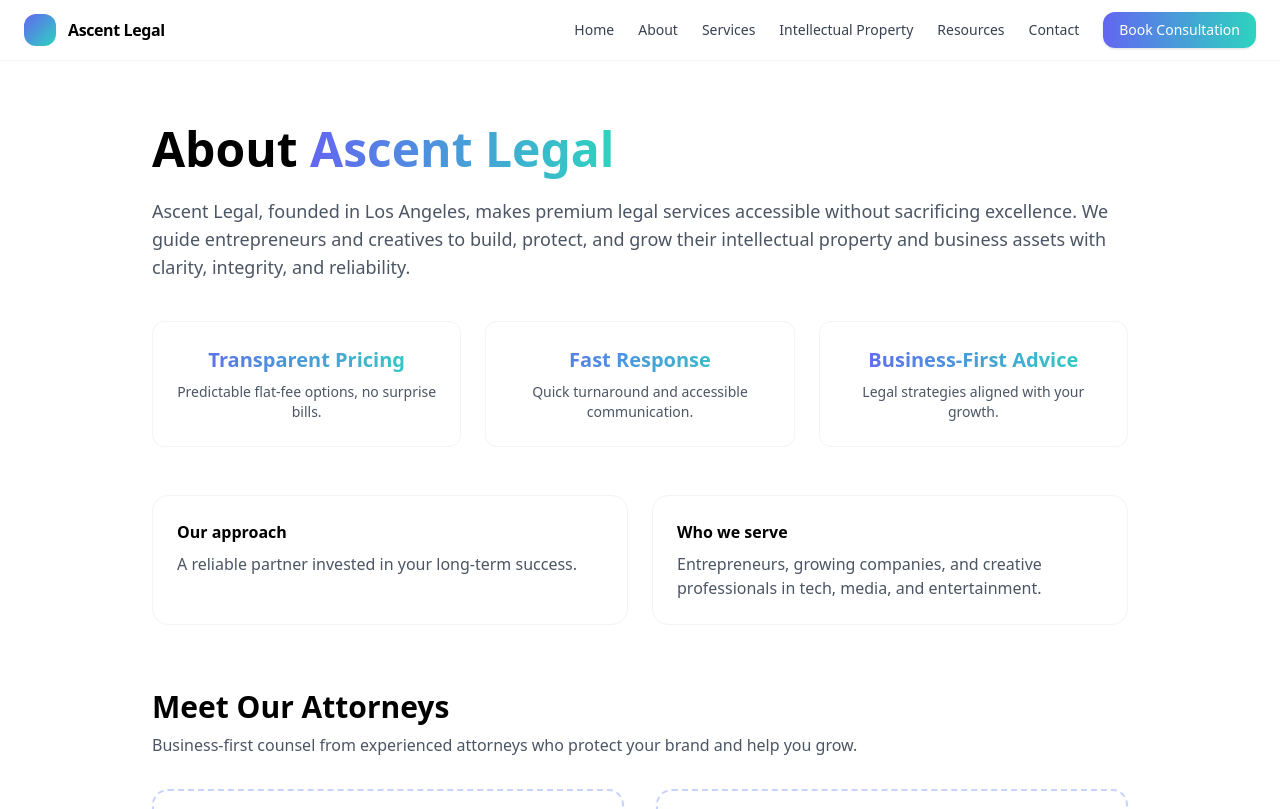
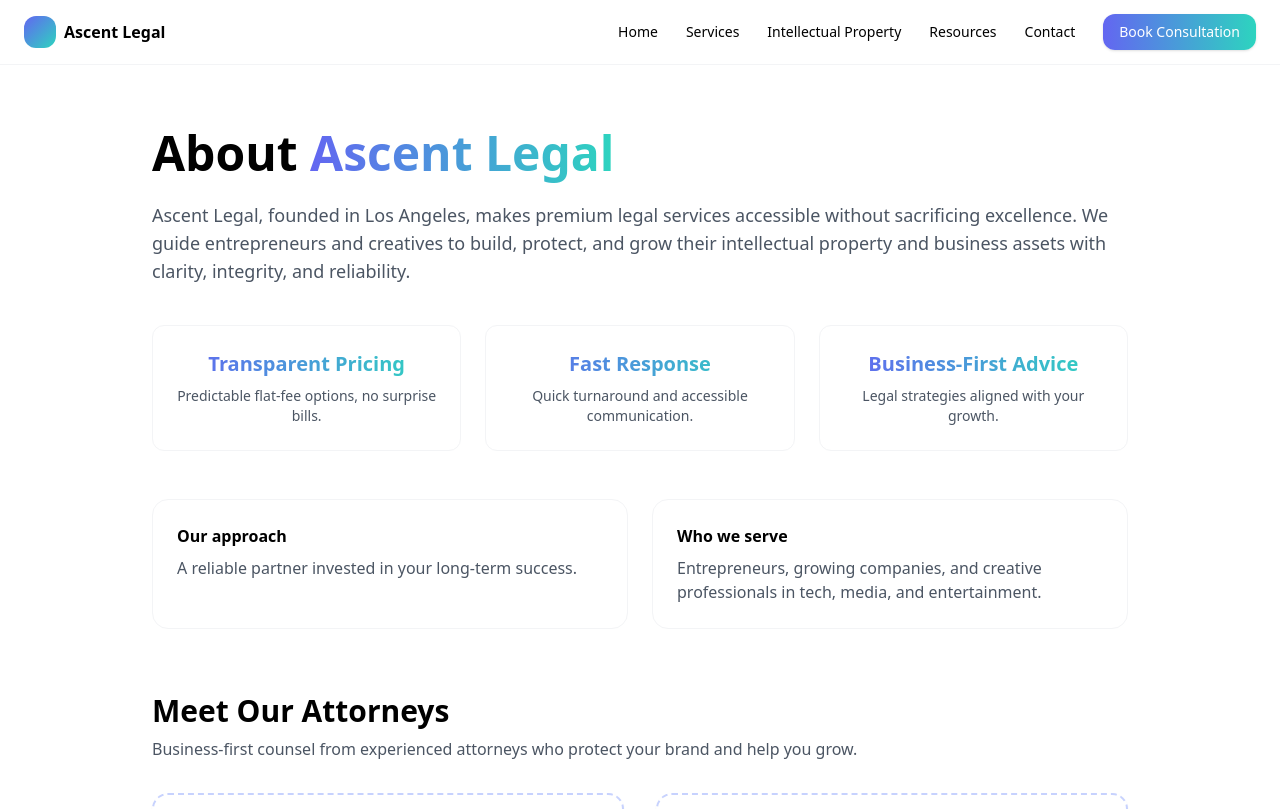
Before and after one commit to ajdreams17/Ascentlegal, a Next.js app: page /about in a window 1280 px wide. Shown: the top 809 px of the page. Built offline with nearby package versions, Linux system fonts and the light colour scheme; no server answers.

Commit message:
Update layout.jsx

```diff
--- a/app/layout.jsx
+++ b/app/layout.jsx
@@ -1,20 +1,28 @@
 // app/layout.js
 import "./globals.css";
-import Header from "/components/Header";
-import Nav from "../components/Nav";
+// Use ONE of these two imports depending on your setup:
+// If you have a tsconfig/jsconfig with path alias "@/*":
+// import Header from "@/components/Header";
+// Otherwise, use a relative path from /app to /components:
+import Header from "../components/Header";
+
 import Footer from "../components/Footer";
 
 export const metadata = {
+  metadataBase: new URL(
+    process.env.NEXT_PUBLIC_SITE_URL ||
+      "https://aesthetic-rabanadas-aa1783.netlify.app"
+  ),
   title: "Ascent Legal",
   description: "Modern Counsel for Ambitious Businesses",
   openGraph: {
     title: "Ascent Legal",
     description: "Modern Counsel for Ambitious Businesses",
-    url: "https://68aa8d36f0303a000843dd33--aesthetic-rabanadas-aa1783.netlify.app/", // update to your live site URL
+    url: "/",
     siteName: "Ascent Legal",
     images: [
       {
-        url: "/og-image.png", // save your mockup as og-image.png in /public
+        url: "/og-image.png",
         width: 1200,
         height: 630,
         alt: "Ascent Legal - Modern Counsel for Ambitious Businesses",
@@ -27,9 +35,8 @@ export const metadata = {
     card: "summary_large_image",
     title: "Ascent Legal",
     description: "Modern Counsel for Ambitious Businesses",
-    images: ["/og-image.png"], // same image
+    images: ["/og-image.png"],
   },
-  // Optional but useful for Instagram/Yelp previews
   other: {
     "instagram:card": "summary_large_image",
     "yelp:card": "summary_large_image",
@@ -39,8 +46,8 @@ export const metadata = {
 export default function RootLayout({ children }) {
   return (
     <html lang="en">
-      <body>
-        <Nav />
+      <body className="antialiased">
+        <Header />
         {children}
         <Footer />
       </body>
```
